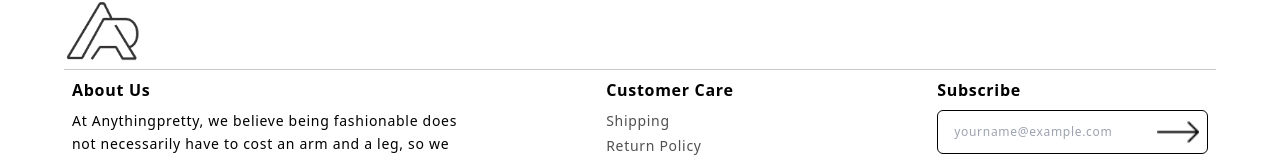
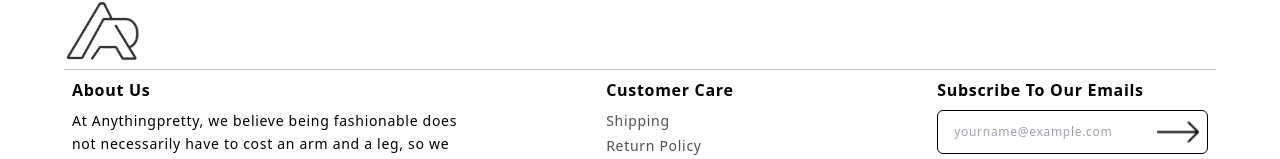
Before and after one commit to shakiraakinleye/anythingpretty-website-react, a React (Create React App) app: page / in a window 1280 px wide. Shown: the part 886-1045 px from the top of the page. Built offline with nearby package versions, Linux system fonts and the light colour scheme; no server answers.

Commit message:
style: styed footer social buttons

```diff
--- a/src/components/Footer.js
+++ b/src/components/Footer.js
@@ -42,7 +42,7 @@ export function Footer(){
 
             <div>
               <h1 className="font-semibold text-base mb-2">
-                Subscribe
+                Subscribe To Our Emails
               </h1>
 
               <div className="w-2/3 sm:w-full">
```
